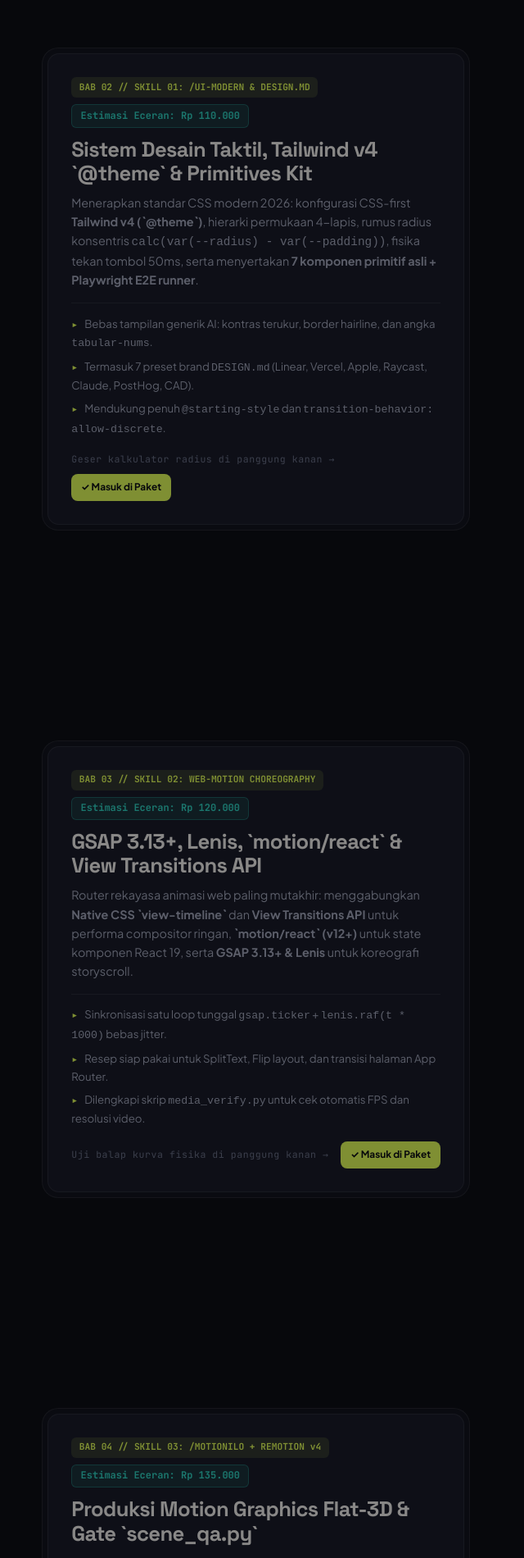
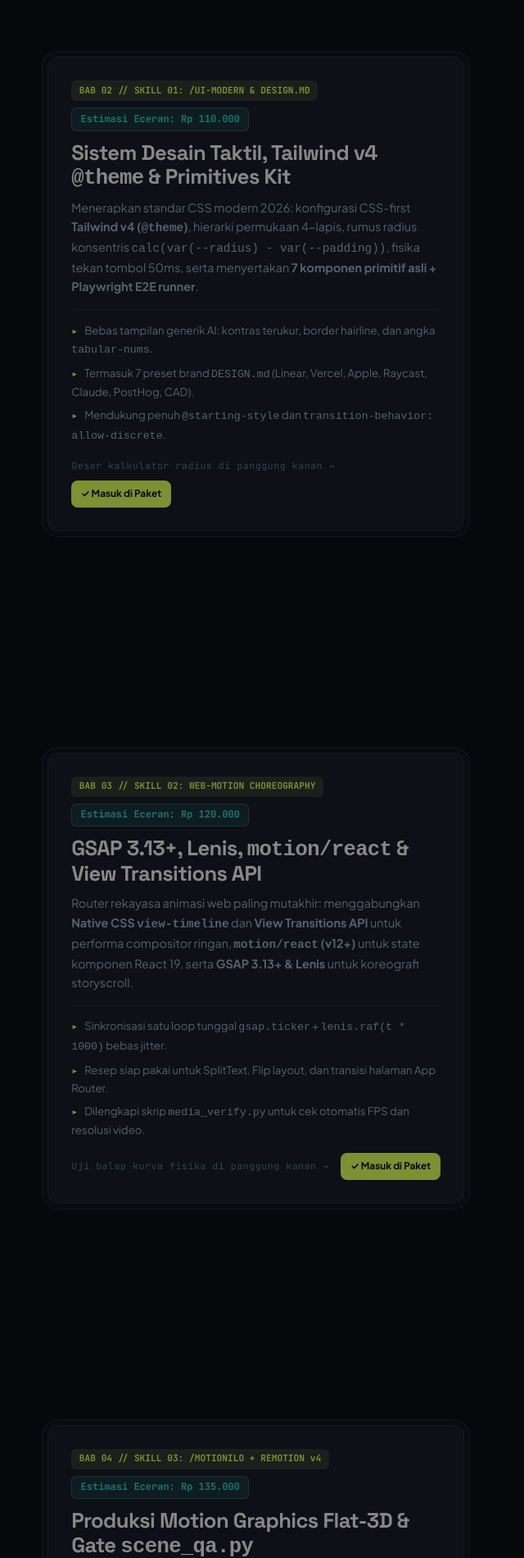
Before and after one commit to IlhamXkyo/antigravity-visual-pack, a plain HTML site: page index.html in a window 1280 px wide. Shown: the part 1743-3643 px from the top of the page at 82% size, without its empty margins (0-640 px from the left). Drawn offline with nearby package versions, Linux system fonts and the light colour scheme; animation ran at ten frames a second.

Commit message:
fix: replace raw markdown backticks with semantic code tags in HTML

```diff
--- a/index.html
+++ b/index.html
@@ -124,7 +124,7 @@
                 </div>
                 <h3 class="step-title">Setup Lingkungan 3-Tier &amp; Protokol Grill-Me</h3>
                 <p class="step-desc">
-                  Menata fondasi kerja AI kamu dari nol (`GEMINI.md`, `SKILL.md`, `DESIGN.md` + `/architect` 4-layer headless). Dilengkapi <strong>Gerbang Klarifikasi Grill-Me</strong>: kalau prompt kamu sudah jelas, AI langsung eksekusi; tapi kalau prompt masih abu-abu, AI wajib bertanya dulu dan memberi <strong>3 pilihan cara planning</strong>.
+                  Menata fondasi kerja AI kamu dari nol (<code>GEMINI.md</code>, <code>SKILL.md</code>, <code>DESIGN.md</code> + <code>/architect</code> 4-layer headless). Dilengkapi <strong>Gerbang Klarifikasi Grill-Me</strong>: kalau prompt kamu sudah jelas, AI langsung eksekusi; tapi kalau prompt masih abu-abu, AI wajib bertanya dulu dan memberi <strong>3 pilihan cara planning</strong>.
                 </p>
                 <ul class="step-points">
                   <li><strong>Opsi 1 (AI Full Planning)</strong>: AI yang merancang semua spesifikasi dari awal sampai eksekusi.</li>
@@ -145,9 +145,9 @@
                   <span class="step-badge">BAB 02 // SKILL 01: /UI-MODERN &amp; DESIGN.MD</span>
                   <span class="step-price-tag">Estimasi Eceran: Rp 110.000</span>
                 </div>
-                <h3 class="step-title">Sistem Desain Taktil, Tailwind v4 `@theme` &amp; Primitives Kit</h3>
+                <h3 class="step-title">Sistem Desain Taktil, Tailwind v4 <code>@theme</code> &amp; Primitives Kit</h3>
                 <p class="step-desc">
-                  Menerapkan standar CSS modern 2026: konfigurasi CSS-first <strong>Tailwind v4 (`@theme`)</strong>, hierarki permukaan 4-lapis, rumus radius konsentris <code>calc(var(--radius) - var(--padding))</code>, fisika tekan tombol 50ms, serta menyertakan <strong>7 komponen primitif asli + Playwright E2E runner</strong>.
+                  Menerapkan standar CSS modern 2026: konfigurasi CSS-first <strong>Tailwind v4 (<code>@theme</code>)</strong>, hierarki permukaan 4-lapis, rumus radius konsentris <code>calc(var(--radius) - var(--padding))</code>, fisika tekan tombol 50ms, serta menyertakan <strong>7 komponen primitif asli + Playwright E2E runner</strong>.
                 </p>
                 <ul class="step-points">
                   <li>Bebas tampilan generik AI: kontras terukur, border hairline, dan angka <code>tabular-nums</code>.</li>
@@ -168,9 +168,9 @@
                   <span class="step-badge">BAB 03 // SKILL 02: WEB-MOTION CHOREOGRAPHY</span>
                   <span class="step-price-tag">Estimasi Eceran: Rp 120.000</span>
                 </div>
-                <h3 class="step-title">GSAP 3.13+, Lenis, `motion/react` &amp; View Transitions API</h3>
+                <h3 class="step-title">GSAP 3.13+, Lenis, <code>motion/react</code> &amp; View Transitions API</h3>
                 <p class="step-desc">
-                  Router rekayasa animasi web paling mutakhir: menggabungkan <strong>Native CSS `view-timeline`</strong> dan <strong>View Transitions API</strong> untuk performa compositor ringan, <strong>`motion/react` (v12+)</strong> untuk state komponen React 19, serta <strong>GSAP 3.13+ &amp; Lenis</strong> untuk koreografi storyscroll.
+                  Router rekayasa animasi web paling mutakhir: menggabungkan <strong>Native CSS <code>view-timeline</code></strong> dan <strong>View Transitions API</strong> untuk performa compositor ringan, <strong><code>motion/react</code> (v12+)</strong> untuk state komponen React 19, serta <strong>GSAP 3.13+ &amp; Lenis</strong> untuk koreografi storyscroll.
                 </p>
                 <ul class="step-points">
                   <li>Sinkronisasi satu loop tunggal <code>gsap.ticker</code> + <code>lenis.raf(t * 1000)</code> bebas jitter.</li>
@@ -191,13 +191,13 @@
                   <span class="step-badge">BAB 04 // SKILL 03: /MOTIONILO + REMOTION v4</span>
                   <span class="step-price-tag">Estimasi Eceran: Rp 135.000</span>
                 </div>
-                <h3 class="step-title">Produksi Motion Graphics Flat-3D &amp; Gate `scene_qa.py`</h3>
+                <h3 class="step-title">Produksi Motion Graphics Flat-3D &amp; Gate <code>scene_qa.py</code></h3>
                 <p class="step-desc">
-                  Arsitek produksi video terprogram berbasis <strong>Remotion v4</strong> untuk video explainer, kinetic typography/musik, dan promo produk (`9:16` Reels/TikTok, `16:9` YouTube, `1:1` Feed). Dilengkapi validator mesin <code>scene_qa.py</code> dan generator contact sheet <code>storyboard.py</code>.
+                  Arsitek produksi video terprogram berbasis <strong>Remotion v4</strong> untuk video explainer, kinetic typography/musik, dan promo produk (<code>9:16</code> Reels/TikTok, <code>16:9</code> YouTube, <code>1:1</code> Feed). Dilengkapi validator mesin <code>scene_qa.py</code> dan generator contact sheet <code>storyboard.py</code>.
                 </p>
                 <ul class="step-points">
                   <li>Otomatis mengecek 47 aturan matematis: Safe-Area, durasi 1.5-6s, kontras WCAG, dan CPS subtitle.</li>
-                  <li>Komposisi 3-plane parallax (background `0.4x`, midground `1.0x`, foreground `1.2x`).</li>
+                  <li>Komposisi 3-plane parallax (background <code>0.4x</code>, midground <code>1.0x</code>, foreground <code>1.2x</code>).</li>
                   <li>Tersedia mode cepat untuk Gemini Hydrogen dan mode audit penuh untuk Gemini Argon.</li>
                 </ul>
                 <div class="step-footer">
```
